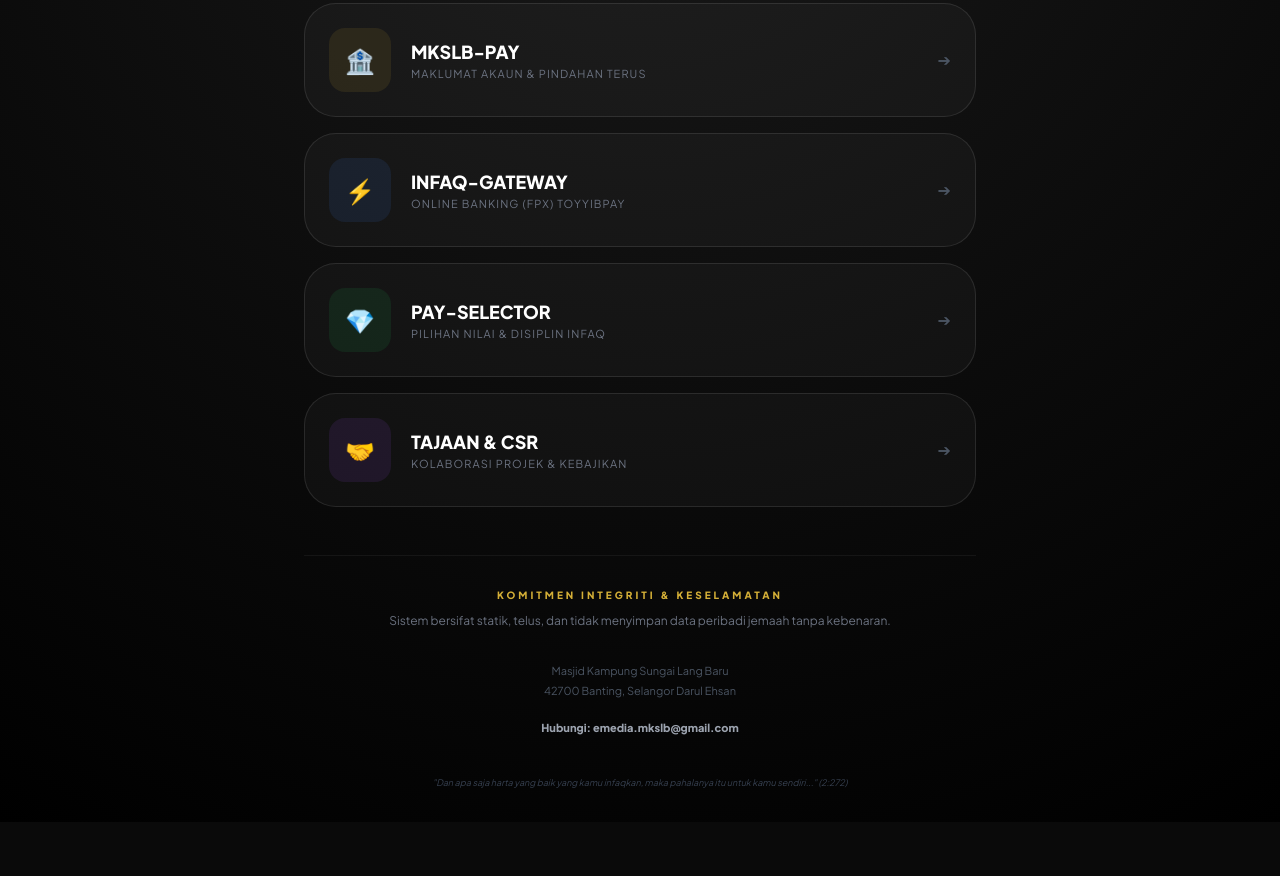
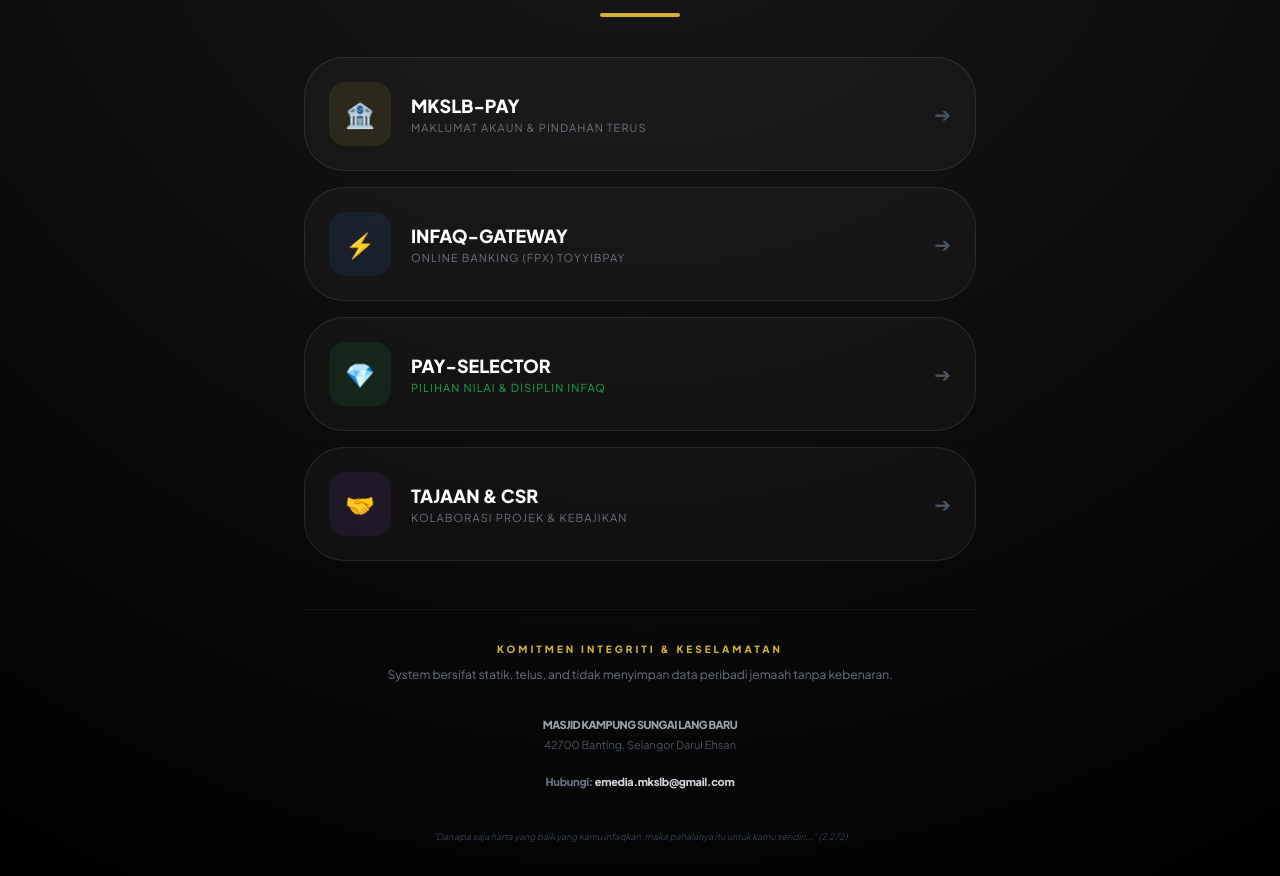
Before and after one commit to pengurusanemediamasjidkampungs-dotcom/mkslb-hub, a plain HTML site: page index.html in a window 1280 px wide. Shown: the part 259-1135 px from the top of the page. Before the commit the page ends 1081 px from the top, so only its background shows below. Drawn offline with nearby package versions, Linux system fonts and the light colour scheme.

Commit message:
Refactor index.html for improved styling and content

```diff
--- a/index.html
+++ b/index.html
@@ -10,22 +10,23 @@
         body { font-family: 'Plus Jakarta Sans', sans-serif; background: #0a0a0a; color: white; }
         .glass-card { background: rgba(255, 255, 255, 0.03); border: 1px solid rgba(255, 255, 255, 0.1); backdrop-blur: 10px; }
         .hover-gold:hover { border-color: #D4AF37; background: rgba(212, 175, 55, 0.05); transform: translateY(-3px); transition: all 0.3s ease; }
+        .logo-glow { filter: drop-shadow(0 0 15px rgba(212, 175, 55, 0.3)); }
     </style>
 </head>
 <body class="min-h-screen flex flex-col items-center px-4 py-8 bg-[radial-gradient(circle_at_top,_#1a1a1a,_#000)]">
 
     <header class="w-full max-w-2xl text-center mb-10">
-        <div class="inline-block p-4 rounded-3xl bg-white/5 mb-6 border border-white/10 shadow-2xl">
-            <span class="text-4xl">🕌</span>
+        <div class="inline-block p-1 rounded-3xl bg-white/5 mb-6 border border-white/10 shadow-2xl relative overflow-hidden">
+            <img src="logo.png" alt="Logo MKSLB" class="h-24 w-24 md:h-28 md:w-28 object-contain logo-glow p-2">
         </div>
-        <h1 class="text-3xl md:text-4xl font-extrabold tracking-tight mb-2">MKSLB <span class="text-[#D4AF37]">DIGITAL HUB</span></h1>
+        <h1 class="text-3xl md:text-4xl font-extrabold tracking-tight mb-2 uppercase">MKSLB <span class="text-[#D4AF37]">Digital Hub</span></h1>
         <p class="text-gray-400 text-sm md:text-base font-medium tracking-wide uppercase">Masjid Kampung Sungai Lang Baru</p>
         <div class="h-1 w-20 bg-[#D4AF37] mx-auto mt-4 rounded-full"></div>
     </header>
 
     <main class="w-full max-w-2xl space-y-4">
 
-        <a href="https://pengurusanemediamasjid.github.io/mkslb-pay/" class="glass-card hover-gold block p-6 rounded-[2rem] flex items-center justify-between group">
+        <a href="https://pengurusanemediamasjid.github.io/mkslb-pay/" class="glass-card hover-gold block p-6 rounded-[2.5rem] flex items-center justify-between group">
             <div class="flex items-center gap-5">
                 <div class="bg-[#D4AF37]/10 p-4 rounded-2xl text-2xl group-hover:scale-110 transition">🏦</div>
                 <div>
@@ -33,40 +34,40 @@
                     <p class="text-[11px] text-gray-500 uppercase tracking-widest text-left">Maklumat Akaun & Pindahan Terus</p>
                 </div>
             </div>
-            <span class="text-gray-600 group-hover:text-[#D4AF37] transition">➔</span>
+            <span class="text-gray-600 group-hover:text-[#D4AF37] transition text-xl">➔</span>
         </a>
 
-        <a href="https://pengurusanemediamasjid.github.io/infaq/" class="glass-card hover-gold block p-6 rounded-[2rem] flex items-center justify-between group">
+        <a href="https://pengurusanemediamasjid.github.io/infaq/" class="glass-card hover-gold block p-6 rounded-[2.5rem] flex items-center justify-between group">
             <div class="flex items-center gap-5">
                 <div class="bg-blue-500/10 p-4 rounded-2xl text-2xl group-hover:scale-110 transition">⚡</div>
                 <div>
-                    <h2 class="font-bold text-lg text-white text-left">INFAQ-GATEWAY</h2>
+                    <h2 class="font-bold text-lg text-white text-left text-blue-400">INFAQ-GATEWAY</h2>
                     <p class="text-[11px] text-gray-500 uppercase tracking-widest text-left">Online Banking (FPX) ToyyibPay</p>
                 </div>
             </div>
-            <span class="text-gray-600 group-hover:text-blue-400 transition">➔</span>
+            <span class="text-gray-600 group-hover:text-blue-400 transition text-xl">➔</span>
         </a>
 
-        <a href="https://pengurusanemediamasjid.github.io/pay/" class="glass-card hover-gold block p-6 rounded-[2rem] flex items-center justify-between group">
+        <a href="https://pengurusanemediamasjid.github.io/pay/" class="glass-card hover-gold block p-6 rounded-[2.5rem] flex items-center justify-between group">
             <div class="flex items-center gap-5">
                 <div class="bg-green-500/10 p-4 rounded-2xl text-2xl group-hover:scale-110 transition">💎</div>
                 <div>
                     <h2 class="font-bold text-lg text-white text-left">PAY-SELECTOR</h2>
-                    <p class="text-[11px] text-gray-500 uppercase tracking-widest text-left">Pilihan Nilai & Disiplin Infaq</p>
+                    <p class="text-[11px] text-gray-500 uppercase tracking-widest text-left text-green-500/80">Pilihan Nilai & Disiplin Infaq</p>
                 </div>
             </div>
-            <span class="text-gray-600 group-hover:text-green-400 transition">➔</span>
+            <span class="text-gray-600 group-hover:text-green-400 transition text-xl">➔</span>
         </a>
 
-        <a href="https://pengurusanemediamasjid.github.io/tajaan/" class="glass-card hover-gold block p-6 rounded-[2rem] flex items-center justify-between group">
+        <a href="https://pengurusanemediamasjid.github.io/tajaan/" class="glass-card hover-gold block p-6 rounded-[2.5rem] flex items-center justify-between group">
             <div class="flex items-center gap-5">
                 <div class="bg-purple-500/10 p-4 rounded-2xl text-2xl group-hover:scale-110 transition">🤝</div>
                 <div>
-                    <h2 class="font-bold text-lg text-white text-left">TAJAAN & CSR</h2>
+                    <h2 class="font-bold text-lg text-white text-left text-purple-400">TAJAAN & CSR</h2>
                     <p class="text-[11px] text-gray-500 uppercase tracking-widest text-left">Kolaborasi Projek & Kebajikan</p>
                 </div>
             </div>
-            <span class="text-gray-600 group-hover:text-purple-400 transition">➔</span>
+            <span class="text-gray-600 group-hover:text-purple-400 transition text-xl">➔</span>
         </a>
 
     </main>
@@ -74,13 +75,13 @@
     <footer class="w-full max-w-2xl mt-12 pt-8 border-t border-white/5 text-center">
         <div class="space-y-2 mb-8">
             <p class="text-[10px] text-[#D4AF37] font-bold tracking-[0.3em] uppercase">Komitmen Integriti & Keselamatan</p>
-            <p class="text-xs text-gray-500 px-6 leading-relaxed">Sistem bersifat statik, telus, dan tidak menyimpan data peribadi jemaah tanpa kebenaran.</p>
+            <p class="text-xs text-gray-500 px-6 leading-relaxed">System bersifat statik, telus, and tidak menyimpan data peribadi jemaah tanpa kebenaran.</p>
         </div>
 
         <div class="text-[11px] text-gray-600 space-y-1">
-            <p>Masjid Kampung Sungai Lang Baru</p>
+            <p class="font-bold text-gray-400 uppercase tracking-tighter">Masjid Kampung Sungai Lang Baru</p>
             <p>42700 Banting, Selangor Darul Ehsan</p>
-            <p class="pt-4 font-bold text-gray-400">Hubungi: emedia.mkslb@gmail.com</p>
+            <p class="pt-4 font-bold text-gray-500 tracking-tight">Hubungi: <span class="text-gray-300">emedia.mkslb@gmail.com</span></p>
         </div>
 
         <p class="mt-10 text-[9px] text-gray-700 italic">"Dan apa saja harta yang baik yang kamu infaqkan, maka pahalanya itu untuk kamu sendiri..." (2:272)</p>
```
